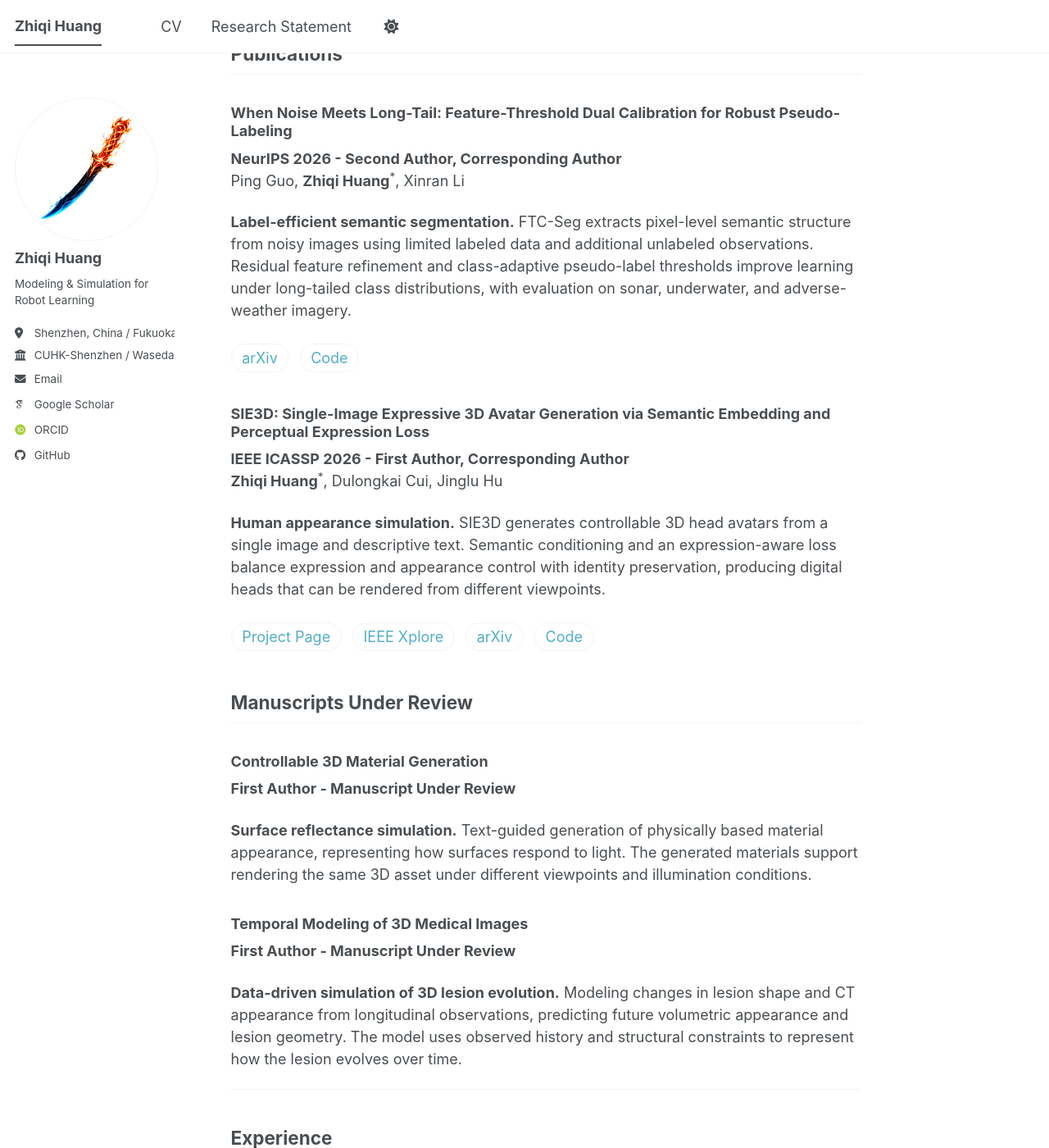
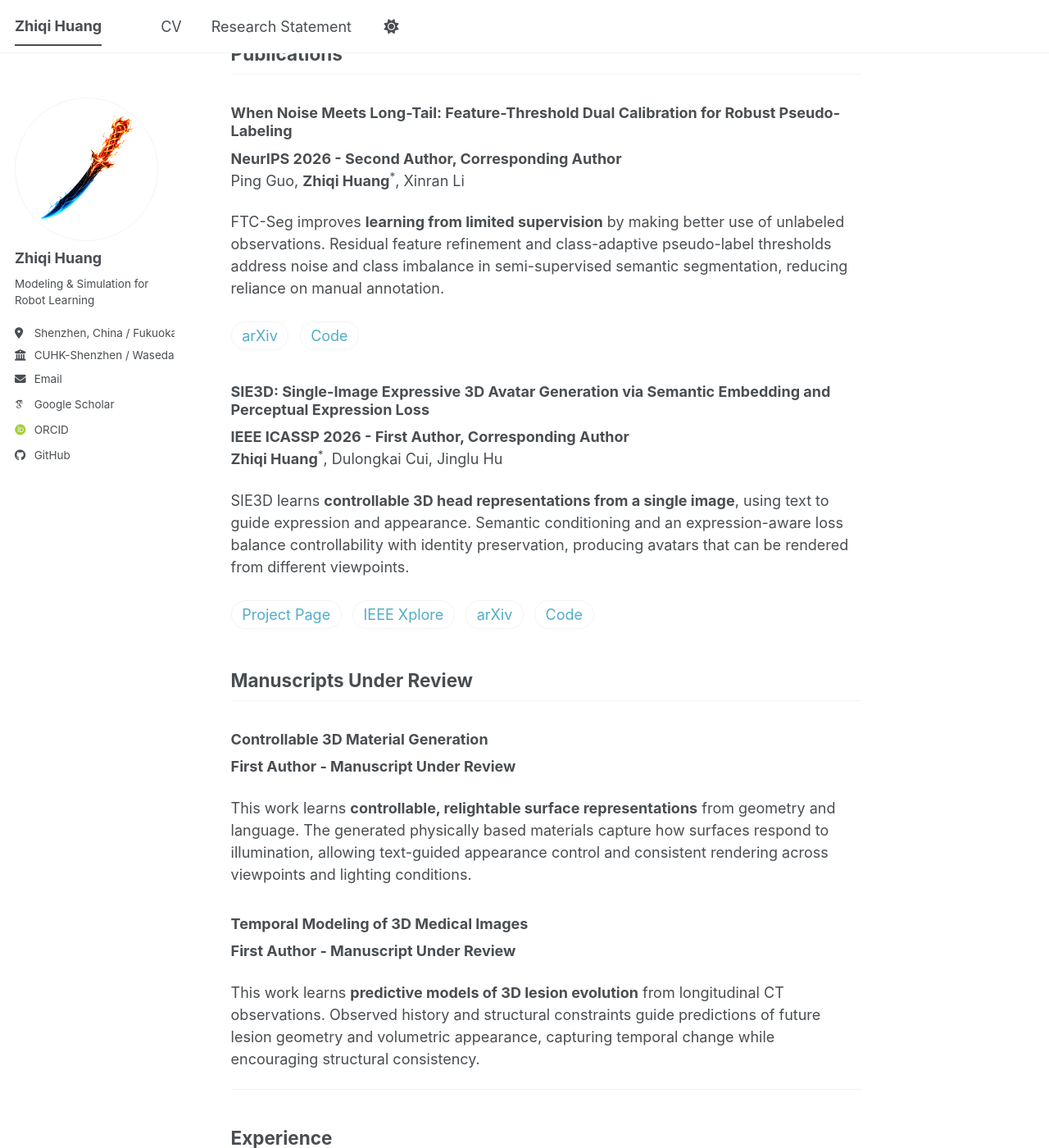
Before and after one commit to huang-zhiqi/huang-zhiqi.github.io, a Jekyll site: the page built from _pages/about.md, in a window 1280 px wide and 1400 px high, scrolled down 852 px. Shown: the whole window at 82% size. Built offline with Jekyll 4.4.1, drawn with Linux system fonts in a browser that asks for light colours; some web fonts are replaced; a script bundle is joined from its source files by our own code; library files that are not in the unit come from our copies.

Commit message:
调整表述

```diff
--- a/_pages/about.md
+++ b/_pages/about.md
@@ -36,7 +36,7 @@ My previous research and engineering work centered on **learning-based 3D simula
 **NeurIPS 2026 - Second Author, Corresponding Author**<br>
 Ping Guo, **Zhiqi Huang**<sup>*</sup>, Xinran Li
 
-**Label-efficient semantic segmentation.** FTC-Seg extracts pixel-level semantic structure from noisy images using limited labeled data and additional unlabeled observations. Residual feature refinement and class-adaptive pseudo-label thresholds improve learning under long-tailed class distributions, with evaluation on sonar, underwater, and adverse-weather imagery.
+FTC-Seg improves **learning from limited supervision** by making better use of unlabeled observations. Residual feature refinement and class-adaptive pseudo-label thresholds address noise and class imbalance in semi-supervised semantic segmentation, reducing reliance on manual annotation.
 
 <a class="pub-link" href="https://arxiv.org/abs/2609.33668">arXiv</a>
 <a class="pub-link" href="https://github.com/pingggg516/FTC-Seg">Code</a>
@@ -46,7 +46,7 @@ Ping Guo, **Zhiqi Huang**<sup>*</sup>, Xinran Li
 **IEEE ICASSP 2026 - First Author, Corresponding Author**<br>
 **Zhiqi Huang**<sup>*</sup>, Dulongkai Cui, Jinglu Hu
 
-**Human appearance simulation.** SIE3D generates controllable 3D head avatars from a single image and descriptive text. Semantic conditioning and an expression-aware loss balance expression and appearance control with identity preservation, producing digital heads that can be rendered from different viewpoints.
+SIE3D learns **controllable 3D head representations from a single image**, using text to guide expression and appearance. Semantic conditioning and an expression-aware loss balance controllability with identity preservation, producing avatars that can be rendered from different viewpoints.
 
 <a class="pub-link" href="https://huang-zhiqi.github.io/SIE3D/">Project Page</a>
 <a class="pub-link" href="https://doi.org/10.1109/ICASSP55912.2026.11462135">IEEE Xplore</a>
@@ -59,13 +59,13 @@ Ping Guo, **Zhiqi Huang**<sup>*</sup>, Xinran Li
 
 **First Author - Manuscript Under Review**
 
-**Surface reflectance simulation.** Text-guided generation of physically based material appearance, representing how surfaces respond to light. The generated materials support rendering the same 3D asset under different viewpoints and illumination conditions.
+This work learns **controllable, relightable surface representations** from geometry and language. The generated physically based materials capture how surfaces respond to illumination, allowing text-guided appearance control and consistent rendering across viewpoints and lighting conditions.
 
 ### Temporal Modeling of 3D Medical Images
 
 **First Author - Manuscript Under Review**
 
-**Data-driven simulation of 3D lesion evolution.** Modeling changes in lesion shape and CT appearance from longitudinal observations, predicting future volumetric appearance and lesion geometry. The model uses observed history and structural constraints to represent how the lesion evolves over time.
+This work learns **predictive models of 3D lesion evolution** from longitudinal CT observations. Observed history and structural constraints guide predictions of future lesion geometry and volumetric appearance, capturing temporal change while encouraging structural consistency.
 
 ---
 
```
